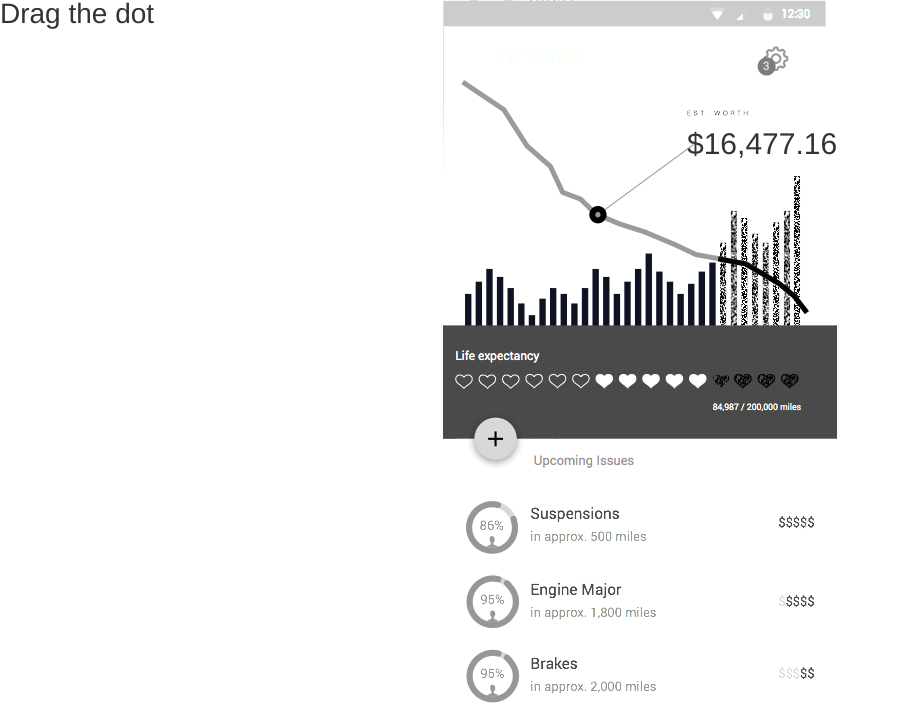
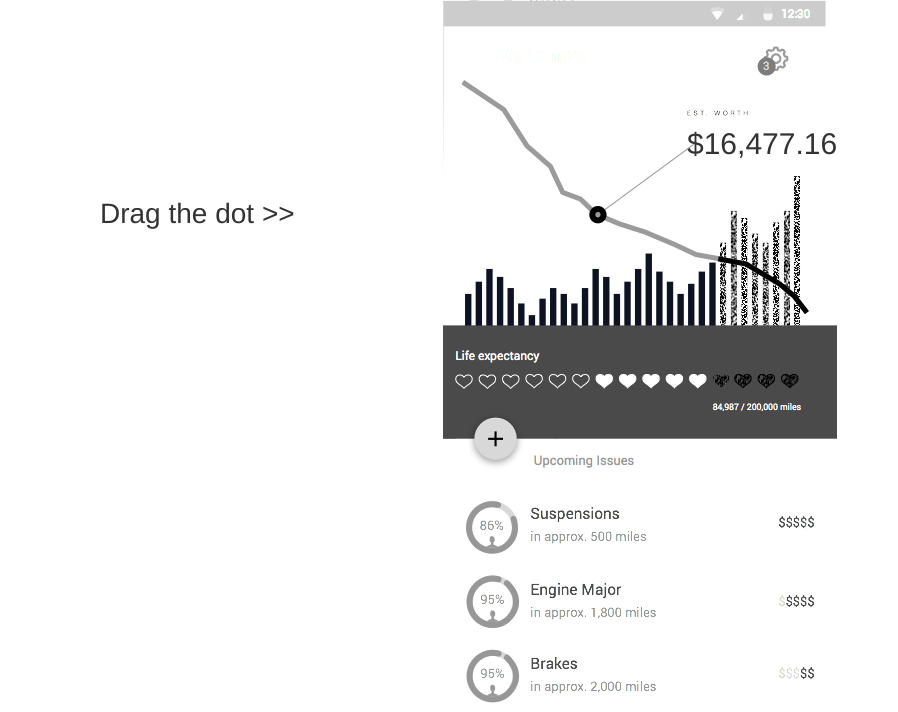
Before and after one commit to michelleboisson/cr-mobile-mycarfuture, a plain HTML site: page index.html in a window 1280 px wide. Shown: the top 712 px of the page, without its empty margins (0-898 px from the left). Drawn offline with Linux system fonts and the light colour scheme.

Commit message:
Update index.html
update text instructions

```diff
--- a/index.html
+++ b/index.html
@@ -29,5 +29,5 @@
 	<body>
 		<script type="text/javascript" src="framer/library.js"></script>
 		<script src="app.js"></script>
-		<p>Drag the dot</p>
+		<p style="position: absolute; top: 200px; left: 100px;">Drag the dot >></p>
 	</body>
```
